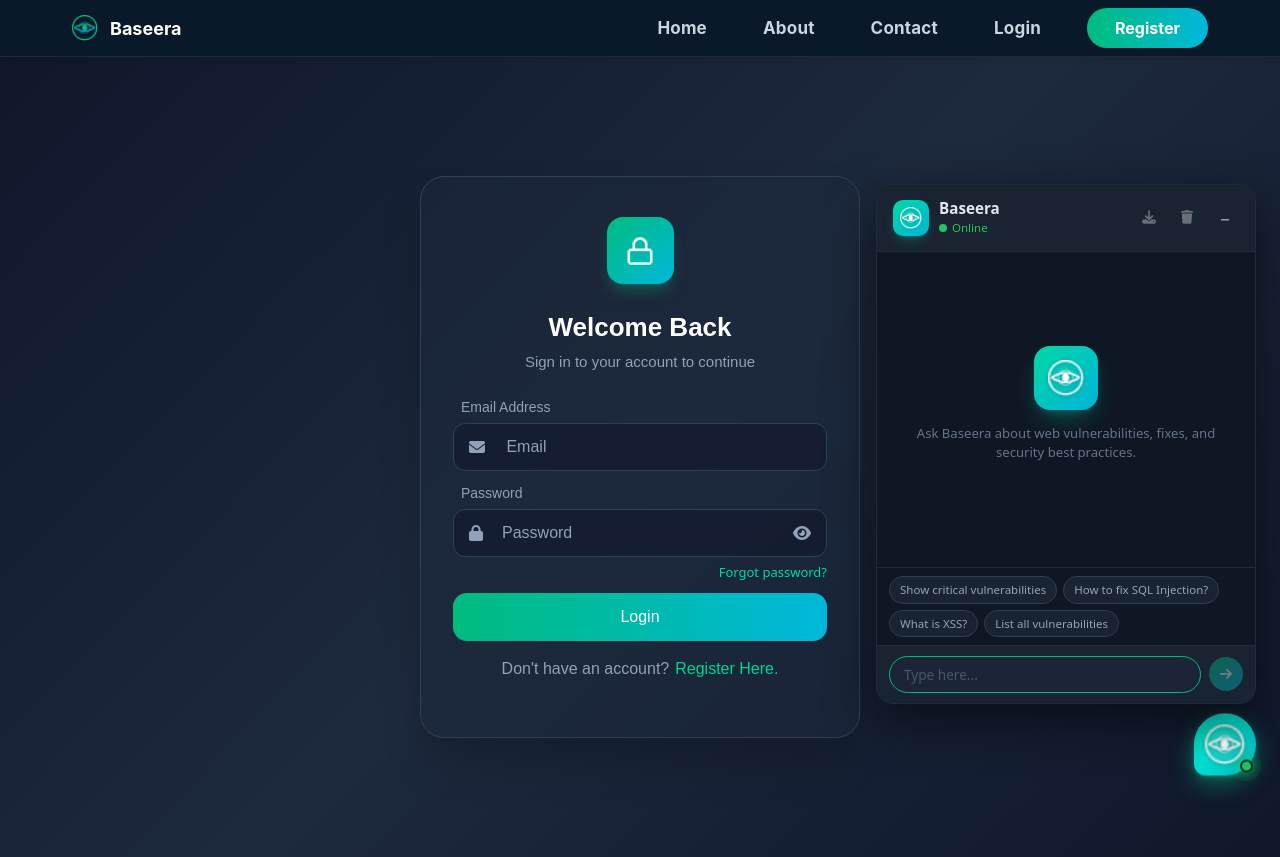
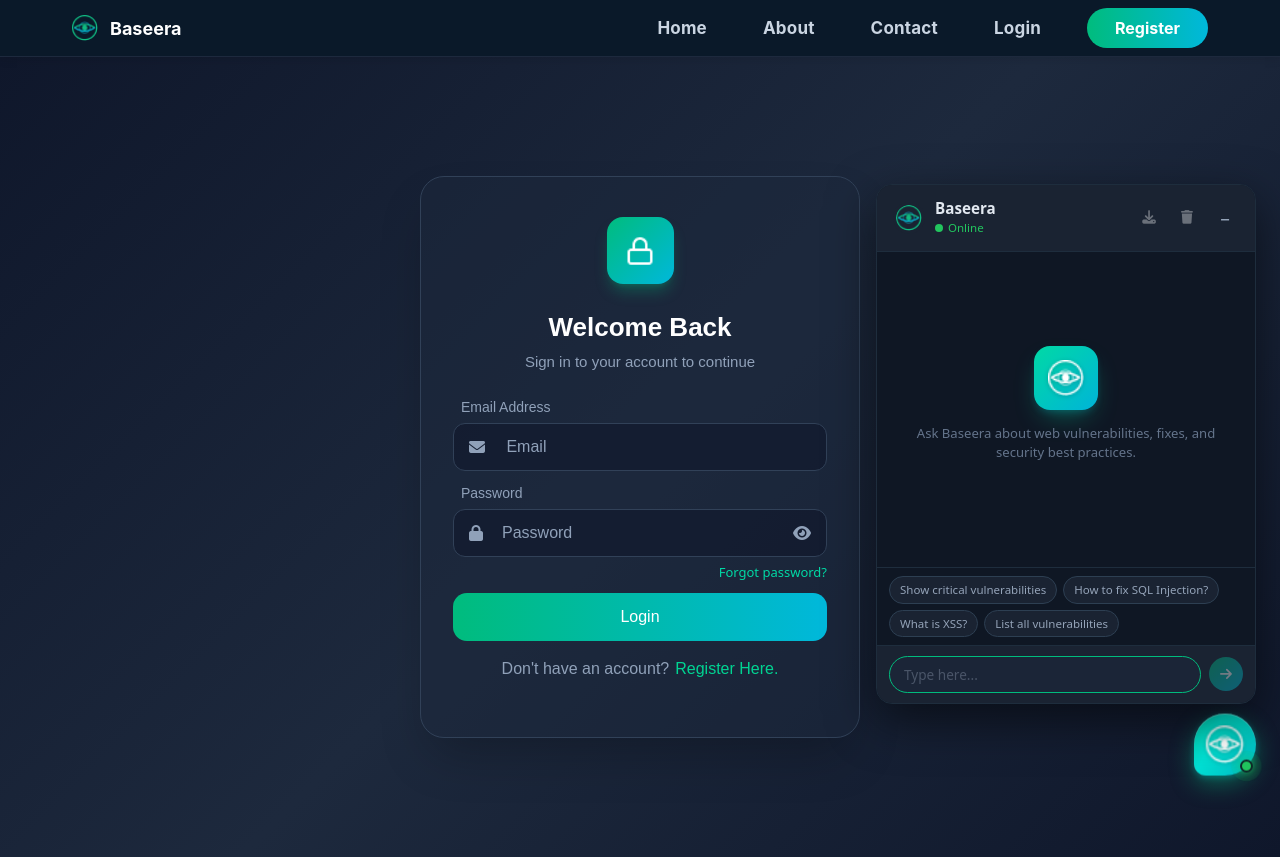
Before and after one commit to 0xmarvul/Baseera_, a React (Vite) app in the folder frontend/: page /login in a window 1280 px wide. Both pictures are taken after a click on the button "Open Baseera chat". Built offline with nearby package versions, Linux system fonts and the light colour scheme.

Commit message:
Revert "ui(floating-chat): polish FAB logo + header logo with gradient badges"
This reverts commit 8b77432fa1023ddf0e9151e94ee3a1bc64d39d25.

```diff
--- a/frontend/src/components/BaseeraFloatingChat.css
+++ b/frontend/src/components/BaseeraFloatingChat.css
@@ -82,17 +82,10 @@
 }
 
 .baseera-widget-fab-logo {
-  width: 38px;
-  height: 38px;
+  width: 36px;
+  height: 36px;
   object-fit: contain;
-  /* Mask the PNG to a clean white mark so it reads cleanly against the
-     gradient. Inner drop-shadow gives the mark depth instead of looking
-     pasted on. */
-  filter:
-    brightness(0)
-    invert(1)
-    drop-shadow(0 1px 2px rgba(0, 0, 0, 0.35))
-    drop-shadow(0 0 6px rgba(255, 255, 255, 0.25));
+  filter: brightness(0) invert(1) drop-shadow(0 1px 2px rgba(0, 0, 0, 0.2));
   animation: baseera-widget-logo-breathe 3.5s ease-in-out infinite;
   transition: transform 0.3s ease;
   z-index: 1;
@@ -219,29 +212,6 @@
   object-fit: contain;
   background: #1a2332;
   padding: 3px;
-}
-
-/* Branded gradient badge wrapping the header logo — matches the navbar /
-   welcome treatment. The PNG inside is masked to white so it reads as a
-   clean mark on the teal gradient. */
-.baseera-widget-header-logo-badge {
-  width: 36px;
-  height: 36px;
-  border-radius: 10px;
-  background: linear-gradient(135deg, #00d9a5 0%, #00b4d8 100%);
-  display: flex;
-  align-items: center;
-  justify-content: center;
-  flex-shrink: 0;
-  box-shadow:
-    0 6px 14px -6px rgba(0, 217, 165, 0.50),
-    0 2px 4px -2px rgba(0, 184, 219, 0.35);
-}
-.baseera-widget-header-logo-badge img {
-  width: 22px;
-  height: 22px;
-  object-fit: contain;
-  filter: brightness(0) invert(1) drop-shadow(0 1px 1px rgba(0,0,0,0.2));
 }
 
 .baseera-widget-header-info {
--- a/frontend/src/components/BaseeraFloatingChat.jsx
+++ b/frontend/src/components/BaseeraFloatingChat.jsx
@@ -347,9 +347,7 @@ ${faviconHtml}
         <div className="baseera-widget-panel" role="dialog" aria-label="Baseera chat widget">
           {/* Header */}
           <div className="baseera-widget-header">
-            <div className="baseera-widget-header-logo-badge">
-              <img src={baseeraLogo} alt="Baseera" />
-            </div>
+            <img src={baseeraLogo} alt="Baseera" className="baseera-widget-header-logo" />
             <div className="baseera-widget-header-info">
               <span className="baseera-widget-header-name">Baseera</span>
               <div className="baseera-widget-header-status">
```
